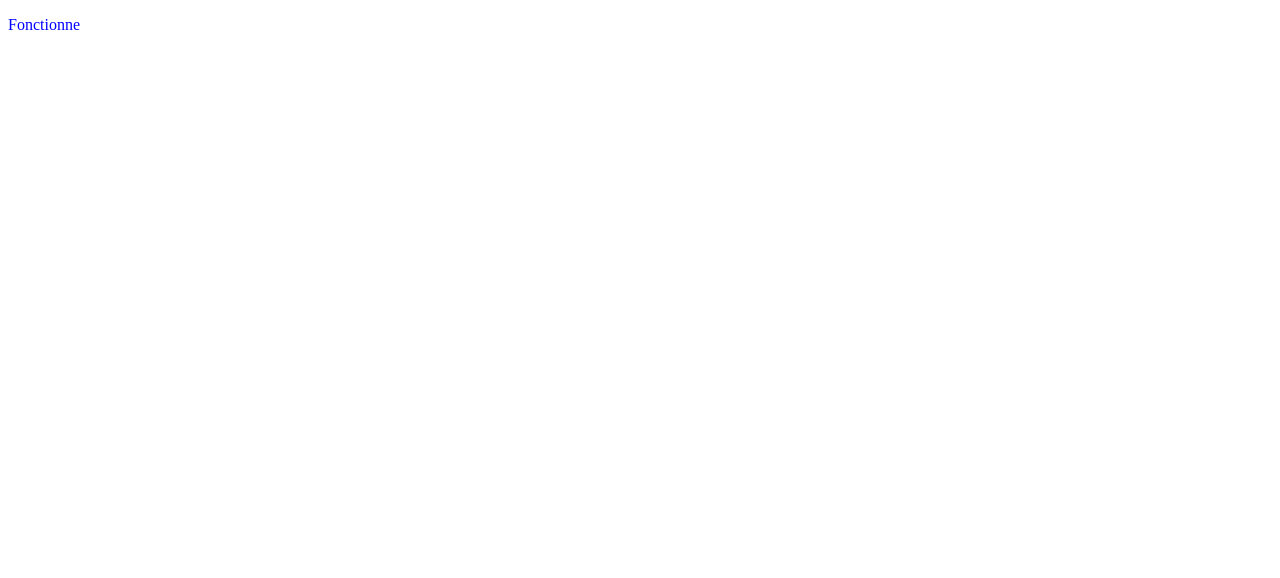
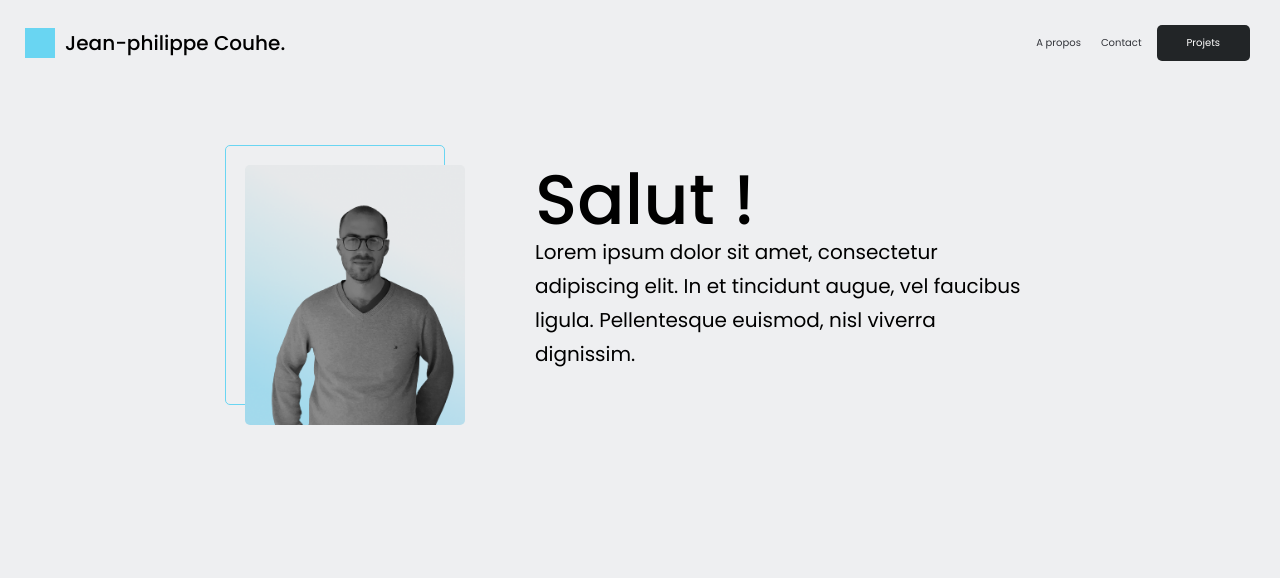
Before and after one commit to jpcouhe/Portfolio---HTML-SCSS-JS, a website: page index.html in a window 1280 px wide. Drawn offline with nearby package versions, Linux system fonts and the light colour scheme.

Commit message:
Header + Section presentation HTML/CSS/responsive

```diff
--- /dev/null
+++ b/Scss/Base/_base.scss
@@ -0,0 +1,93 @@
+@use "../Utils/" as *;
+
+*,
+::after,
+::before {
+    margin: 0;
+    padding: 0;
+    box-sizing: border-box;
+}
+
+html {
+    font-size: 62.5%;
+}
+
+body {
+    font-family: "Poppins", sans-serif;
+    background-color: $bgcolor_light;
+}
+
+a {
+    color: inherit;
+    text-decoration: none;
+}
+
+ul {
+    list-style-type: none;
+}
+
+.container {
+    max-width: 1440px;
+    margin: 0 auto;
+}
+
+.section_container {
+    max-width: 990px;
+    height: 490px;
+    margin: 0 auto;
+}
+
+.d-none {
+    display: none;
+}
+.d-flex {
+    display: flex;
+}
+
+.flex-row {
+    flex-direction: row;
+}
+
+.flex-column {
+    flex-direction: column;
+}
+
+.flex-justify-content-center {
+    justify-content: center;
+}
+
+.flex-justify-content-between {
+    justify-content: space-between;
+}
+
+.flex-align-items-center {
+    align-items: center;
+}
+
+.flex-align-items-between {
+    align-items: space-between;
+}
+
+.fw-500 {
+    font-weight: 500;
+}
+
+.fw-400 {
+    font-weight: 400;
+}
+
+.fs-1 {
+    font-size: 1rem;
+}
+
+.fs-1-3 {
+    font-size: 2rem;
+}
+
+.fs-2rem {
+    font-size: 2rem;
+}
+
+.mb-60 {
+    margin-bottom: 60px;
+}
--- /dev/null
+++ b/Scss/Layout/_header.scss
@@ -0,0 +1,47 @@
+@use "../Utils/" as *;
+
+.header {
+    height: 85px;
+    width: 100%;
+    padding: 25px;
+}
+
+.header__left {
+    &__logo {
+        width: 30px;
+        height: 30px;
+        background-color: $primary;
+        margin-right: 10px;
+    }
+
+    &__name {
+        @include breakpoint(560px) {
+            font-size: 1.4rem;
+        }
+    }
+}
+
+.header__right {
+    @include sm {
+        display: none;
+    }
+    li {
+        margin: 0 5px;
+        padding: 10px 5px;
+        color: $text_color_light;
+    }
+
+    li:last-child {
+        background-color: $bgcolor_dark;
+        color: $white;
+        border-radius: 5px;
+        padding: 10px 30px;
+    }
+}
+
+.menu_responsive {
+    @include sm {
+        display: flex;
+
+    }
+}
--- /dev/null
+++ b/Scss/Layout/_presentation.scss
@@ -0,0 +1,70 @@
+@use "../Utils/" as *;
+
+.presentation {
+    padding: 80px 100px 150px;
+    @include md {
+        padding: 50px 70px 120px;
+    }
+
+    @include breakpoint(666px) {
+        display: block;
+    }
+}
+
+.presentation__left {
+    margin-right: 70px;
+    @include breakpoint(666px) {
+        margin-right: 0;
+    }
+
+    .image_container {
+        position: relative;
+        height: 260px;
+        width: 220px;
+        @include breakpoint(666px) {
+            margin: 0 auto;
+        }
+
+        img {
+            width: 100%;
+            height: 100%;
+            object-fit: cover;
+            border-radius: 5px;
+        }
+    }
+
+    .image_frame {
+        height: 260px;
+        width: 220px;
+        border: 1px solid $primary;
+        position: absolute;
+        top: -20px;
+        left: -20px;
+        border-radius: 5px;
+        z-index: -1;
+    }
+}
+
+.presentation__right {
+    width: 100%;
+    @include breakpoint(666px) {
+        margin-top: 30px;
+    }
+    &__title {
+        line-height: 7rem;
+        font-size: 7rem;
+
+        @include md {
+            font-size: 6rem;
+        }
+    }
+
+    &__texte {
+        font-size: 2rem;
+        line-height: 3.4rem;
+
+        @include md {
+            font-size: 1.4rem;
+        }
+    }
+}
--- a/Scss/Utils/_breakpoints.scss
+++ b/Scss/Utils/_breakpoints.scss
@@ -0,0 +1,45 @@
+$breakpoints: (
+    "xs": 0,
+    "sm": 480px,
+    "md": 768px,
+    "lg": 960px,
+    "xl": 1200px,
+);
+
+// Comme Tableau et methode map Javascript
+
+@mixin xs {
+    @media (max-width: map-get($breakpoints, "xs")) {
+        @content;
+    }
+}
+
+@mixin sm {
+    @media (max-width: map-get($breakpoints, "sm")) {
+        @content;
+    }
+}
+
+@mixin md {
+    @media (max-width: map-get($breakpoints, "md")) {
+        @content;
+    }
+}
+
+@mixin lg {
+    @media (max-width: map-get($breakpoints, "lg")) {
+        @content;
+    }
+}
+
+@mixin xl {
+    @media (max-width: map-get($breakpoints, "xl")) {
+        @content;
+    }
+}
+
+@mixin breakpoint($bp: 0) {
+    @media (max-width: $bp) {
+        @content;
+    }
+}
--- a/Scss/Utils/_index.scss
+++ b/Scss/Utils/_index.scss
@@ -0,0 +1,5 @@
+@forward "keyframes";
+@forward "mixins";
+@forward "placeholders";
+@forward "variables";
+@forward "breakpoints";
--- a/Scss/Utils/_variables.scss
+++ b/Scss/Utils/_variables.scss
@@ -0,0 +1,7 @@
+$bgcolor_light: #eeeff1;
+$bgcolor_dark: #222527;
+
+$primary: #69d5f2;
+$white: #fff;
+
+$text_color_light: #32343a;
--- a/index.html
+++ b/index.html
@@ -6,8 +6,50 @@
         <meta name="viewport" content="width=device-width, initial-scale=1.0" />
         <title>Portfolio</title>
         <link rel="stylesheet" href="css/style.css" />
+        <link rel="preconnect" href="https://fonts.googleapis.com" />
+        <link rel="preconnect" href="https://fonts.gstatic.com" crossorigin />
+        <link
+            href="https://fonts.googleapis.com/css2?family=Poppins:wght@300;400;500;700&display=swap"
+            rel="stylesheet"
+        />
+        <link
+            rel="stylesheet"
+            href="https://fonts.googleapis.com/css2?family=Material+Symbols+Outlined:opsz,wght,FILL,GRAD@48,400,0,0"
+        />
     </head>
     <body>
-        <p>Fonctionne </p>
+        <header>
+            <div class="header container d-flex flex-justify-content-between flex-align-items-center">
+                <div class="header__left d-flex flex-align-items-center">
+                    <div class="header__left__logo"></div>
+                    <p class="header__left__name fw-500 fs-2rem">Jean-philippe Couhe.</p>
+                </div>
+                <nav class="header__right">
+                    <ul class="d-flex fs-1rem">
+                        <li><a href="#">A propos</a></li>
+                        <li><a href="#">Contact</a></li>
+                        <li><a href="#">Projets</a></li>
+                    </ul>
+                </nav>
+                <div class="menu_responsive d-none">
+                    <span class="material-symbols-outlined"> menu </span>
+                </div>
+            </div>
+        </header>
+        <section class="section_container presentation d-flex">
+            <div class="presentation__left">
+                <div class="image_container">
+                    <img src="./images/Profil.png" alt="Portrait" />
+                    <div class="image_frame"></div>
+                </div>
+            </div>
+            <div class="presentation__right">
+                <div class="presentation__right__title fw-500">Salut !</div>
+                <div class="presentation__right__texte">
+                    Lorem ipsum dolor sit amet, consectetur adipiscing elit. In et tincidunt augue, vel
+                    faucibus ligula. Pellentesque euismod, nisl viverra dignissim.
+                </div>
+            </div>
+        </section>
     </body>
 </html>
--- a/style.scss
+++ b/style.scss
@@ -1,3 +1,3 @@
-p {
-    color: blue;
-}
+@use "Scss/Base/_base.scss";
+@use "Scss/Layout/header";
+@use "Scss/Layout/presentation";
```
Also changed, not shown: css/style.css, images/Profil.png (added), 1 other file.
